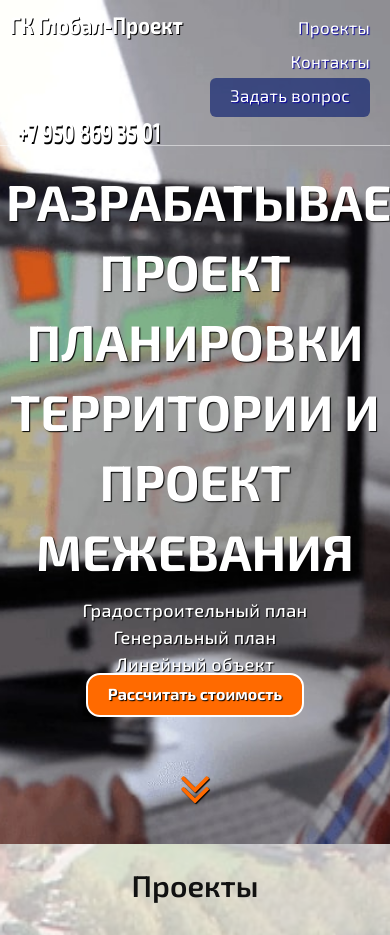
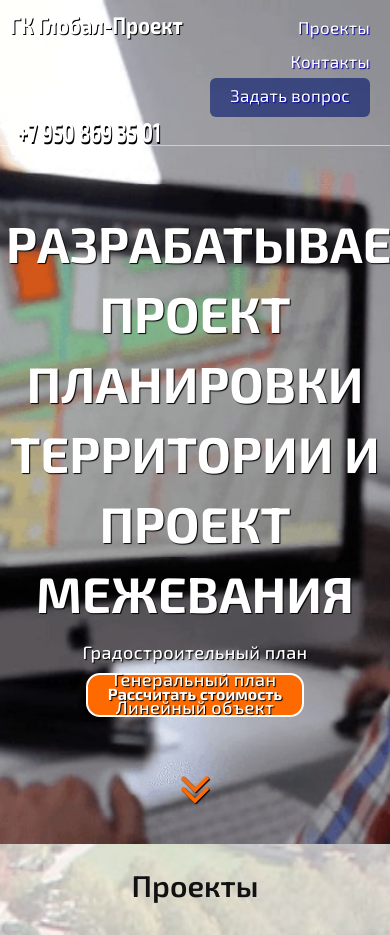
Before and after one commit to global-tender/global-project, a PHP site: page / in a window 390 px wide; the page is wider, and only the part inside the window is pictured. Shown: the top 935 px of that part. Run offline with PHP 8.4, Linux system fonts and the light colour scheme; some libraries are stand-ins or nearby versions.

Commit message:
style change

```diff
--- a/css/style.css
+++ b/css/style.css
@@ -301,6 +301,10 @@ a {
 		margin-top: 0px;
 		margin-bottom: 0px;
 		font-size: 18px;
+	}
+
+	.index-slide0-main-text {
+		top: 55%;
 	}
 }
 
```
